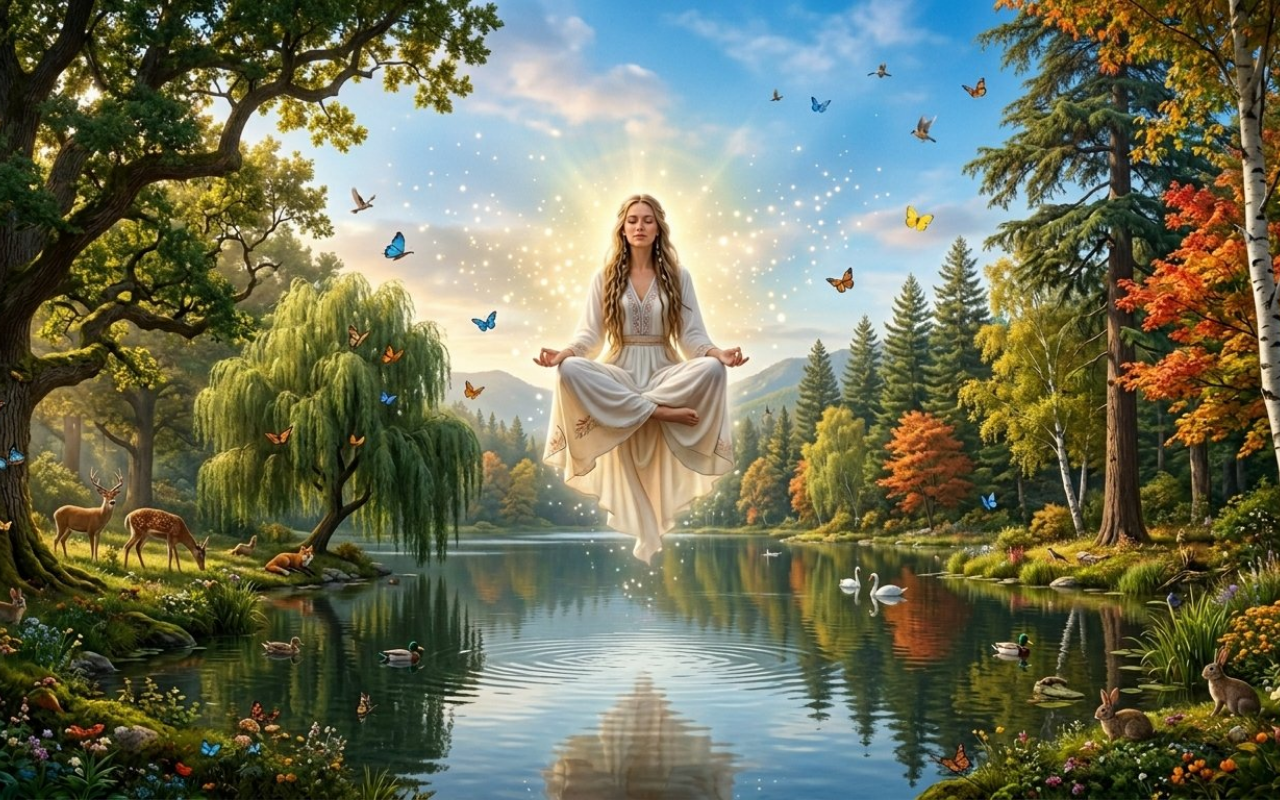
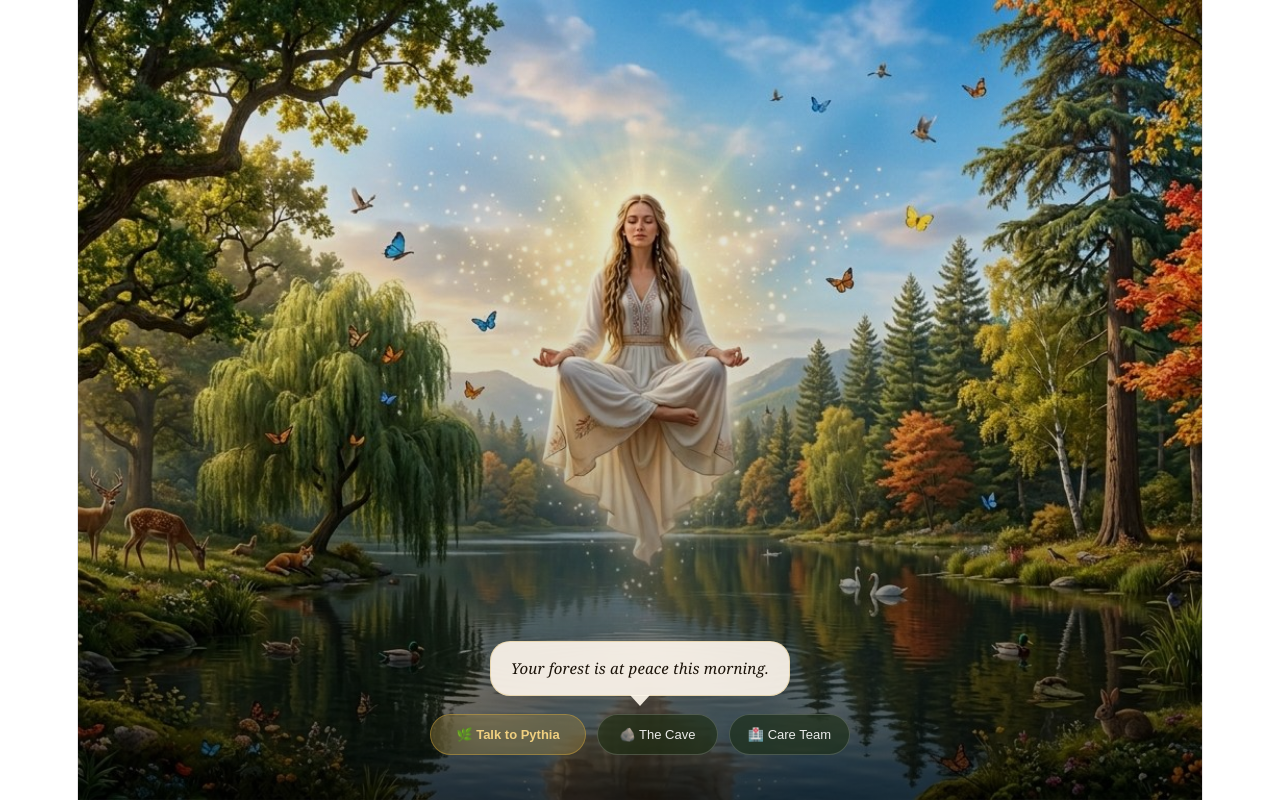
Before and after one commit to miki0398/pythia-field, a React (Vite) app: page / in a window 1280 px wide. Built offline with nearby package versions, Linux system fonts and the light colour scheme.

Commit message:
feat: forest background + three bottom pills

```diff
--- a/src/pages/HomePage.tsx
+++ b/src/pages/HomePage.tsx
@@ -1,5 +1,19 @@
 export default function HomePage() {
   return (
+    <div style={{
+      minHeight: '100vh',
+      width: '100%',
+      position: 'relative',
+      overflow: 'hidden',
+      display: 'flex',
+      flexDirection: 'column',
+      justifyContent: 'center',
+      alignItems: 'center',
+      fontFamily: 'system-ui, sans-serif',
+      textAlign: 'center',
+    }}>
+
+      {/* FOREST BACKGROUND */}
       <div style={{
         position: 'absolute',
         inset: 0,
@@ -8,112 +22,129 @@ export default function HomePage() {
         backgroundPosition: 'center 30%',
         zIndex: 0
       }} />
-  )
-      {/* FOREST BACKGROUND IMAGE */}
-      <img
-        src="/Pythia-forest.jpg"
-        alt="Pythia's Living Forest"
-        style={{
-          position: 'absolute',
-          inset: 0,
-          width: '100%',
-          height: '100%',
-          objectFit: 'cover',
-          objectPosition: 'center 30%',
-          zIndex: 0
-        }}
-      />
 
-      {/* DARK OVERLAY — makes text readable */}
+      {/* DARK OVERLAY */}
       <div style={{
         position: 'absolute',
         inset: 0,
-        background: 'linear-gradient(180deg, rgba(0,0,0,0.15) 0%, rgba(0,0,0,0.35) 60%, rgba(0,0,0,0.7) 100%)',
+        background: 'linear-gradient(180deg, rgba(0,0,0,0.05) 0%, rgba(0,0,0,0.15) 50%, rgba(0,0,0,0.65) 100%)',
         zIndex: 1
       }} />
 
-      {/* CONTENT */}
+      {/* BOTTOM PANEL */}
       <div style={{
-        position: 'relative',
+        position: 'absolute',
+        bottom: '2.5rem',
+        left: '50%',
+        transform: 'translateX(-50%)',
         zIndex: 2,
         display: 'flex',
         flexDirection: 'column',
         alignItems: 'center',
-        padding: '2rem'
+        gap: '1rem',
+        width: '100%',
+        maxWidth: '420px',
+        padding: '0 1.5rem'
       }}>
 
+        {/* SPEECH BUBBLE */}
         <div style={{
-          border: '1px solid rgba(212,175,55,0.5)',
-          borderRadius: '999px',
-          padding: '0.35rem 1rem',
-          fontSize: '0.75rem',
-          letterSpacing: '0.15em',
-          textTransform: 'uppercase' as const,
-          color: '#D4AF37',
-          marginBottom: '1.75rem'
+          background: 'rgba(253,246,236,0.92)',
+          backdropFilter: 'blur(16px)',
+          border: '1px solid rgba(212,168,60,0.3)',
+          borderRadius: '20px',
+          padding: '14px 20px',
+          fontFamily: 'Georgia, serif',
+          fontSize: '15px',
+          fontStyle: 'italic',
+          lineHeight: 1.65,
+          color: '#1a1208',
+          textAlign: 'center',
+          boxShadow: '0 8px 32px rgba(0,0,0,0.22)',
+          position: 'relative'
         }}>
-          Therapeia
+          Your forest is at peace this morning.
+          <div style={{
+            position: 'absolute',
+            bottom: '-11px',
+            left: '50%',
+            transform: 'translateX(-50%)',
+            width: 0,
+            height: 0,
+            borderLeft: '10px solid transparent',
+            borderRight: '10px solid transparent',
+            borderTop: '11px solid rgba(253,246,236,0.92)'
+          }} />
         </div>
 
-        <h1 style={{
-          fontSize: '3.2rem',
-          fontWeight: 300,
-          marginBottom: '0.5rem',
-          letterSpacing: '-0.02em',
-          color: '#F5F0E6',
-          textShadow: '0 2px 20px rgba(0,0,0,0.4)'
+        {/* THREE PILLS */}
+        <div style={{
+          display: 'flex',
+          gap: '0.6rem',
+          width: '100%',
+          justifyContent: 'center'
         }}>
-          Pythia Field
-        </h1>
-
-        <p style={{
-          fontSize: '1.35rem',
-          color: '#A7D7B8',
-          marginBottom: '1.75rem',
-          letterSpacing: '0.04em',
-          textShadow: '0 1px 8px rgba(0,0,0,0.5)'
-        }}>
-          The Living Forest
-        </p>
-
-        <p style={{
-          fontSize: '1.05rem',
-          lineHeight: 1.8,
-          color: 'rgba(255,255,255,0.82)',
-          maxWidth: '480px',
-          marginBottom: '2.75rem',
-          textShadow: '0 1px 6px rgba(0,0,0,0.5)'
-        }}>
-          A calm space for monitoring, understanding,
-          and gently guiding the mind and brain toward clarity.
-        </p>
 
           <button style={{
-          background: 'rgba(255,255,255,0.08)',
-          color: '#F5F0E6',
-          border: '1px solid rgba(245,240,230,0.4)',
-          padding: '0.9rem 2.2rem',
-          fontSize: '0.95rem',
-          letterSpacing: '0.06em',
-          borderRadius: '999px',
+            flex: 1.4,
+            background: 'rgba(212,168,60,0.25)',
+            border: '1px solid rgba(212,168,60,0.45)',
+            borderRadius: '60px',
+            padding: '12px 16px',
+            color: '#f0d080',
+            fontSize: '13px',
+            fontWeight: 600,
             cursor: 'pointer',
-          backdropFilter: 'blur(8px)',
-          transition: 'all 0.25s ease'
+            backdropFilter: 'blur(16px)',
+            display: 'flex',
+            alignItems: 'center',
+            justifyContent: 'center',
+            gap: '8px'
           }}>
-          Enter the Forest
+            🌿 Talk to Pythia
+          </button>
+
+          <button style={{
+            flex: 1,
+            background: 'rgba(20,40,12,0.55)',
+            border: '1px solid rgba(255,255,255,0.18)',
+            borderRadius: '60px',
+            padding: '12px 16px',
+            color: 'rgba(255,255,255,0.9)',
+            fontSize: '13px',
+            fontWeight: 500,
+            cursor: 'pointer',
+            backdropFilter: 'blur(16px)',
+            display: 'flex',
+            alignItems: 'center',
+            justifyContent: 'center',
+            gap: '8px'
+          }}>
+            🪨 The Cave
+          </button>
+
+          <button style={{
+            flex: 1,
+            background: 'rgba(20,40,12,0.55)',
+            border: '1px solid rgba(255,255,255,0.18)',
+            borderRadius: '60px',
+            padding: '12px 16px',
+            color: 'rgba(255,255,255,0.9)',
+            fontSize: '13px',
+            fontWeight: 500,
+            cursor: 'pointer',
+            backdropFilter: 'blur(16px)',
+            display: 'flex',
+            alignItems: 'center',
+            justifyContent: 'center',
+            gap: '8px'
+          }}>
+            🏥 Care Team
           </button>
 
         </div>
+      </div>
 
-      {/* BOTTOM LABEL */}
-      <div style={{
-        position: 'absolute',
-        bottom: '2rem',
-        zIndex: 2,
-        fontSize: '0.75rem',
-        color: 'rgba(255,255,255,0.4)',
-        letterSpacing: '0.08em'
-      }}>
-        Patient Zero · Foundation
     </div>
+  )
 }
```
Lines whose indentation alone changed are shown as unchanged.
